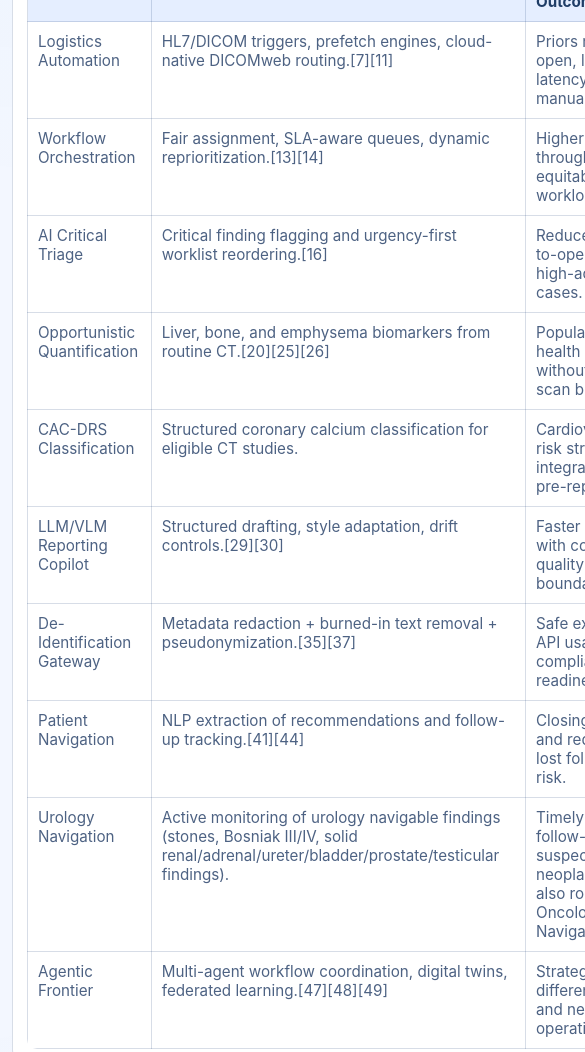
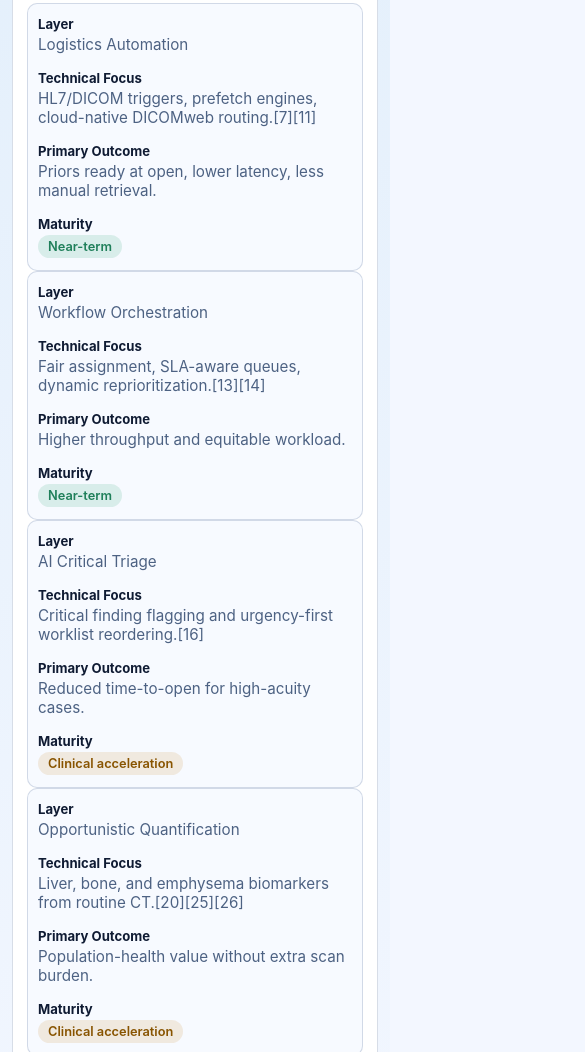
Before and after one commit to rod-americo/Heimdallr, a plain HTML site: page docs/motivation-justification.html in a window 390 px wide. Shown: the part 2637-3689 px from the top of the page, 585 px wide, since content can reach past the window. Drawn offline with Linux system fonts and the light colour scheme.

Commit message:
fix(docs): make motivation table mobile-friendly

```diff
--- a/docs/motivation-justification.html
+++ b/docs/motivation-justification.html
@@ -270,6 +270,7 @@
             padding: 10px;
             vertical-align: top;
             text-align: left;
+            overflow-wrap: anywhere;
         }
 
         .table th { color: var(--table-head-text); background: var(--table-head-bg); }
@@ -316,7 +317,40 @@
             .wrap { padding: 16px 12px 40px; }
             .hero, .panel { padding: 14px; }
             .kpis { grid-template-columns: 1fr; }
-            .table { min-width: 760px; }
+            .table-wrap { overflow-x: visible; }
+            .table {
+                min-width: 0;
+                border-collapse: separate;
+                border-spacing: 0 10px;
+            }
+            .table thead {
+                display: none;
+            }
+            .table,
+            .table tbody,
+            .table tr,
+            .table td {
+                display: block;
+                width: 100%;
+            }
+            .table tr {
+                border: 1px solid var(--line);
+                border-radius: 10px;
+                background: var(--bg-card);
+                padding: 4px 0;
+            }
+            .table td {
+                border: 0;
+                padding: 8px 10px;
+            }
+            .table td::before {
+                content: attr(data-label);
+                display: block;
+                color: var(--text);
+                font-weight: 700;
+                margin-bottom: 3px;
+                font-size: 0.82rem;
+            }
         }
     </style>
 </head>
@@ -387,7 +421,7 @@
                 <div class="metric-row">
                     <div class="metric-box">
                         <strong>Delivery Logic</strong>
-                        <p>Prioritize low-friction infrastructure and security foundations before high-friction autonomy.</p>
+                        <p>Build production-grade infrastructure and de-identification first, then scale toward higher-autonomy clinical AI as governance and reliability mature.</p>
                     </div>
                     <div class="metric-box">
                         <strong>Clinical Logic</strong>
@@ -412,64 +446,64 @@
                         </thead>
                         <tbody>
                             <tr>
-                                <td>Logistics Automation</td>
-                                <td>HL7/DICOM triggers, prefetch engines, cloud-native DICOMweb routing.[7][11]</td>
-                                <td>Priors ready at open, lower latency, less manual retrieval.</td>
-                                <td><span class="pill good">Near-term</span></td>
+                                <td data-label="Layer">Logistics Automation</td>
+                                <td data-label="Technical Focus">HL7/DICOM triggers, prefetch engines, cloud-native DICOMweb routing.[7][11]</td>
+                                <td data-label="Primary Outcome">Priors ready at open, lower latency, less manual retrieval.</td>
+                                <td data-label="Maturity"><span class="pill good">Near-term</span></td>
                             </tr>
                             <tr>
-                                <td>Workflow Orchestration</td>
-                                <td>Fair assignment, SLA-aware queues, dynamic reprioritization.[13][14]</td>
-                                <td>Higher throughput and equitable workload.</td>
-                                <td><span class="pill good">Near-term</span></td>
+                                <td data-label="Layer">Workflow Orchestration</td>
+                                <td data-label="Technical Focus">Fair assignment, SLA-aware queues, dynamic reprioritization.[13][14]</td>
+                                <td data-label="Primary Outcome">Higher throughput and equitable workload.</td>
+                                <td data-label="Maturity"><span class="pill good">Near-term</span></td>
                             </tr>
                             <tr>
-                                <td>AI Critical Triage</td>
-                                <td>Critical finding flagging and urgency-first worklist reordering.[16]</td>
-                                <td>Reduced time-to-open for high-acuity cases.</td>
-                                <td><span class="pill mid">Clinical acceleration</span></td>
+                                <td data-label="Layer">AI Critical Triage</td>
+                                <td data-label="Technical Focus">Critical finding flagging and urgency-first worklist reordering.[16]</td>
+                                <td data-label="Primary Outcome">Reduced time-to-open for high-acuity cases.</td>
+                                <td data-label="Maturity"><span class="pill mid">Clinical acceleration</span></td>
                             </tr>
                             <tr>
-                                <td>Opportunistic Quantification</td>
-                                <td>Liver, bone, and emphysema biomarkers from routine CT.[20][25][26]</td>
-                                <td>Population-health value without extra scan burden.</td>
-                                <td><span class="pill mid">Clinical acceleration</span></td>
+                                <td data-label="Layer">Opportunistic Quantification</td>
+                                <td data-label="Technical Focus">Liver, bone, and emphysema biomarkers from routine CT.[20][25][26]</td>
+                                <td data-label="Primary Outcome">Population-health value without extra scan burden.</td>
+                                <td data-label="Maturity"><span class="pill mid">Clinical acceleration</span></td>
                             </tr>
                             <tr>
-                                <td>CAC-DRS Classification</td>
-                                <td>Structured coronary calcium classification for eligible CT studies.</td>
-                                <td>Cardiovascular risk stratification integrated into pre-report flow.</td>
-                                <td><span class="pill mid">Clinical acceleration</span></td>
+                                <td data-label="Layer">CAC-DRS Classification</td>
+                                <td data-label="Technical Focus">Structured coronary calcium classification for eligible CT studies.</td>
+                                <td data-label="Primary Outcome">Cardiovascular risk stratification integrated into pre-report flow.</td>
+                                <td data-label="Maturity"><span class="pill mid">Clinical acceleration</span></td>
                             </tr>
                             <tr>
-                                <td>LLM/VLM Reporting Copilot</td>
-                                <td>Structured drafting, style adaptation, drift controls.[29][30]</td>
-                                <td>Faster reports with controlled quality boundaries.</td>
-                                <td><span class="pill mid">Clinical acceleration</span></td>
+                                <td data-label="Layer">LLM/VLM Reporting Copilot</td>
+                                <td data-label="Technical Focus">Structured drafting, style adaptation, drift controls.[29][30]</td>
+                                <td data-label="Primary Outcome">Faster reports with controlled quality boundaries.</td>
+                                <td data-label="Maturity"><span class="pill mid">Clinical acceleration</span></td>
                             </tr>
                             <tr>
-                                <td>De-Identification Gateway</td>
-                                <td>Metadata redaction + burned-in text removal + pseudonymization.[35][37]</td>
-                                <td>Safe external API usage and compliance readiness.</td>
-                                <td><span class="pill good">Near-term</span></td>
+                                <td data-label="Layer">De-Identification Gateway</td>
+                                <td data-label="Technical Focus">Metadata redaction + burned-in text removal + pseudonymization.[35][37]</td>
+                                <td data-label="Primary Outcome">Safe external API usage and compliance readiness.</td>
+                                <td data-label="Maturity"><span class="pill good">Near-term</span></td>
                             </tr>
                             <tr>
-                                <td>Patient Navigation</td>
-                                <td>NLP extraction of recommendations and follow-up tracking.[41][44]</td>
-                                <td>Closing the loop and reducing lost follow-up risk.</td>
-                                <td><span class="pill mid">Scale-up</span></td>
+                                <td data-label="Layer">Patient Navigation</td>
+                                <td data-label="Technical Focus">NLP extraction of recommendations and follow-up tracking.[41][44]</td>
+                                <td data-label="Primary Outcome">Closing the loop and reducing lost follow-up risk.</td>
+                                <td data-label="Maturity"><span class="pill mid">Scale-up</span></td>
                             </tr>
                             <tr>
-                                <td>Urology Navigation</td>
-                                <td>Active monitoring of urology navigable findings (stones, Bosniak III/IV, solid renal/adrenal/ureter/bladder/prostate/testicular findings).</td>
-                                <td>Timely specialty follow-up; suspected neoplasms are also routed to Oncology Navigation.</td>
-                                <td><span class="pill mid">Scale-up</span></td>
+                                <td data-label="Layer">Urology Navigation</td>
+                                <td data-label="Technical Focus">Active monitoring of urology navigable findings (stones, Bosniak III/IV, solid renal/adrenal/ureter/bladder/prostate/testicular findings).</td>
+                                <td data-label="Primary Outcome">Timely specialty follow-up; suspected neoplasms are also routed to Oncology Navigation.</td>
+                                <td data-label="Maturity"><span class="pill mid">Scale-up</span></td>
                             </tr>
                             <tr>
-                                <td>Agentic Frontier</td>
-                                <td>Multi-agent workflow coordination, digital twins, federated learning.[47][48][49]</td>
-                                <td>Strategic differentiation and next-gen AI operations.</td>
-                                <td><span class="pill hard">Long-term</span></td>
+                                <td data-label="Layer">Agentic Frontier</td>
+                                <td data-label="Technical Focus">Multi-agent workflow coordination, digital twins, federated learning.[47][48][49]</td>
+                                <td data-label="Primary Outcome">Strategic differentiation and next-gen AI operations.</td>
+                                <td data-label="Maturity"><span class="pill hard">Long-term</span></td>
                             </tr>
                         </tbody>
                     </table>
```
